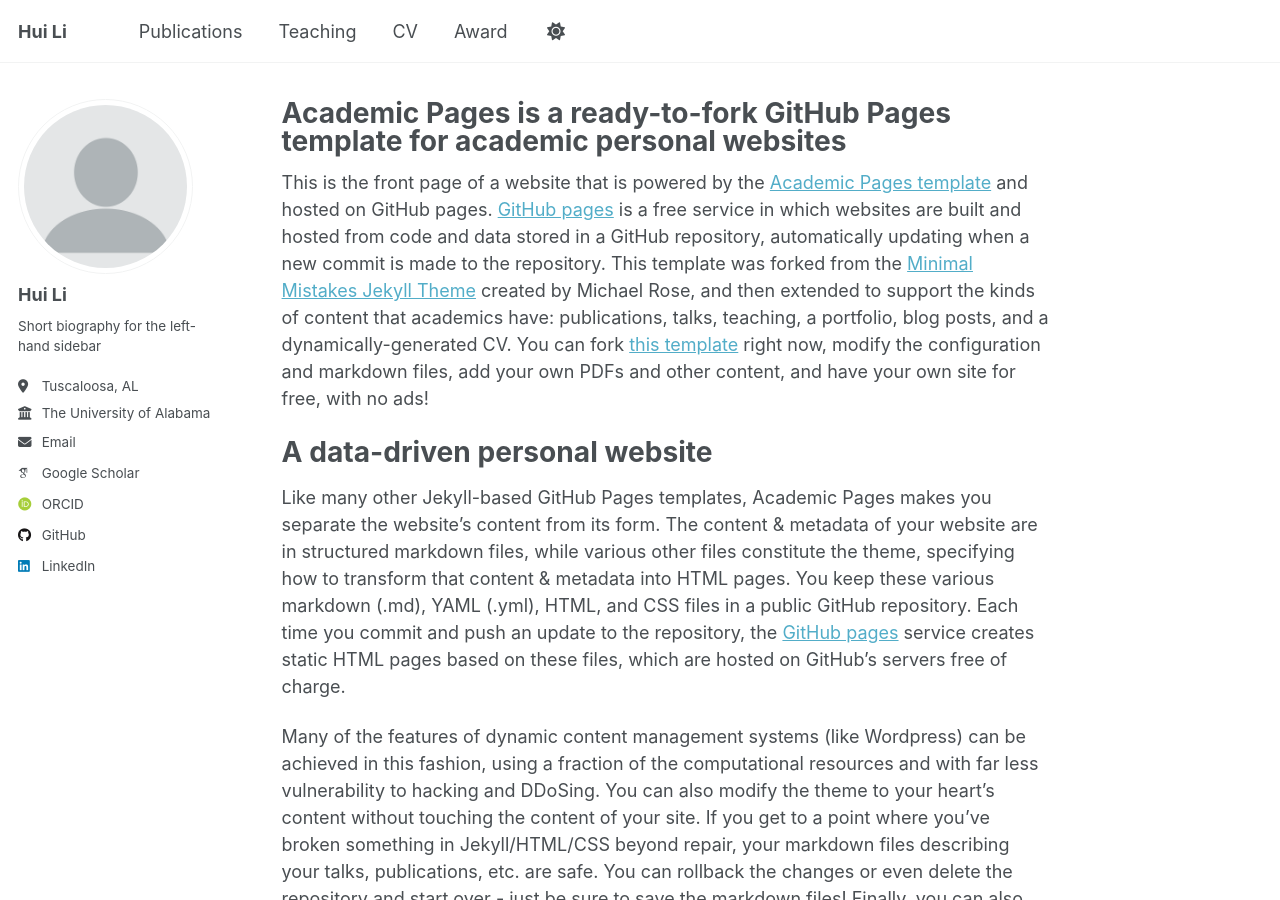
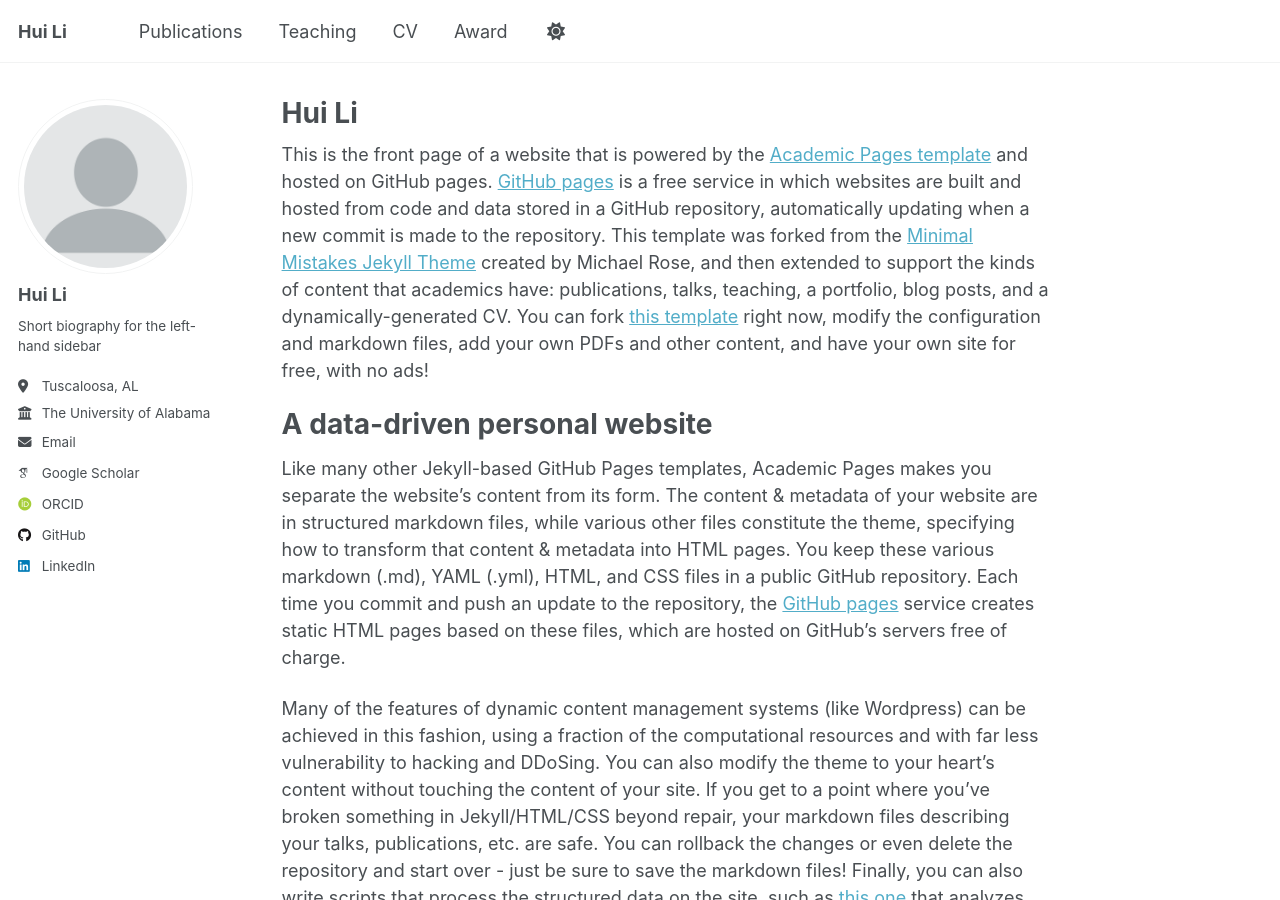
Before and after one commit to Marsenrage/Marsenrage.github.io, a Jekyll site: the page built from _pages/about.md, in a window 1280 px wide and 900 px high. Built offline with Jekyll 4.4.1, drawn with Linux system fonts in a browser that asks for light colours; some web fonts are replaced.

Commit message:
Update about.md

```diff
--- a/_pages/about.md
+++ b/_pages/about.md
@@ -1,6 +1,6 @@
 ---
 permalink: /
-title: "Academic Pages is a ready-to-fork GitHub Pages template for academic personal websites"
+title: "Hui Li"
 author_profile: true
 redirect_from:
   - /about/
```
